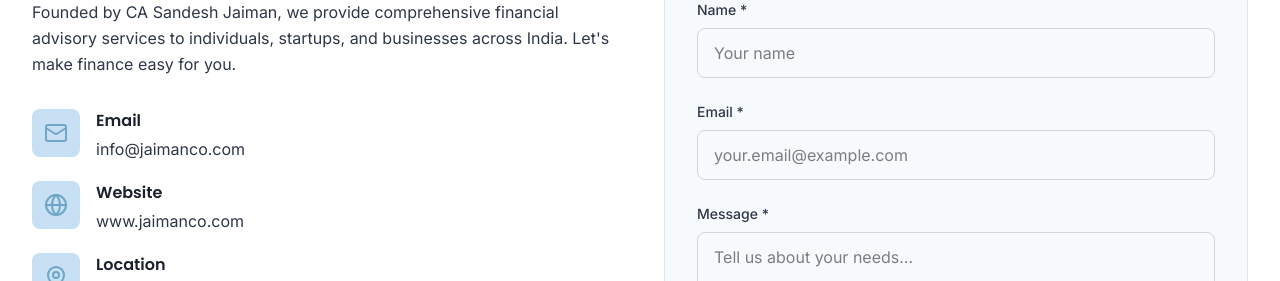
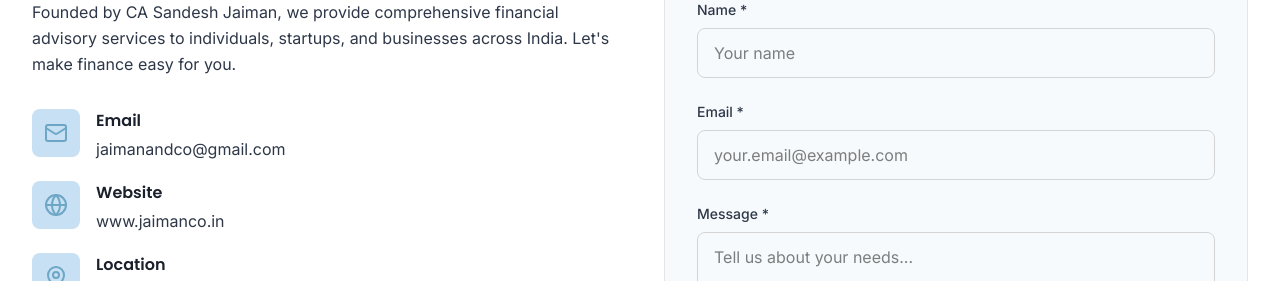
Before and after one commit to avinatani07/CA-SANDESH, a React (Vite) app: page / in a window 1280 px wide. Shown: the part 5360-5641 px from the top of the page. Built offline with nearby package versions, Linux system fonts and the light colour scheme.

Commit message:
fixed Contact Page

```diff
--- a/src/components/Contact.tsx
+++ b/src/components/Contact.tsx
@@ -35,8 +35,8 @@
                 </div>
                 <div>
                   <h4 className="font-semibold text-neutral-900 mb-1">Email</h4>
-                  <a href="mailto:info@jaimanco.com" className="text-neutral-700 hover:text-primary-500 transition-colors">
-                    info@jaimanco.com
+                  <a href="mailto:jaimanandco@gmail.com" className="text-neutral-700 hover:text-primary-500 transition-colors">
+                    jaimanandco@gmail.com
                   </a>
                 </div>
               </div>
@@ -48,9 +48,9 @@
                 </div>
                 <div>
                   <h4 className="font-semibold text-neutral-900 mb-1">Website</h4>
-                  <a href="https://www.jaimanco.com" target="_blank" rel="noopener noreferrer"
+                  <a href="https://www.jaimanco.in" target="_blank" rel="noopener noreferrer"
                     className="text-neutral-700 hover:text-primary-500 transition-colors">
-                    www.jaimanco.com
+                    www.jaimanco.in
                   </a>
                 </div>
               </div>
```
Also changed, not shown: 1 other file (tests, documents, lock files or other folders).
